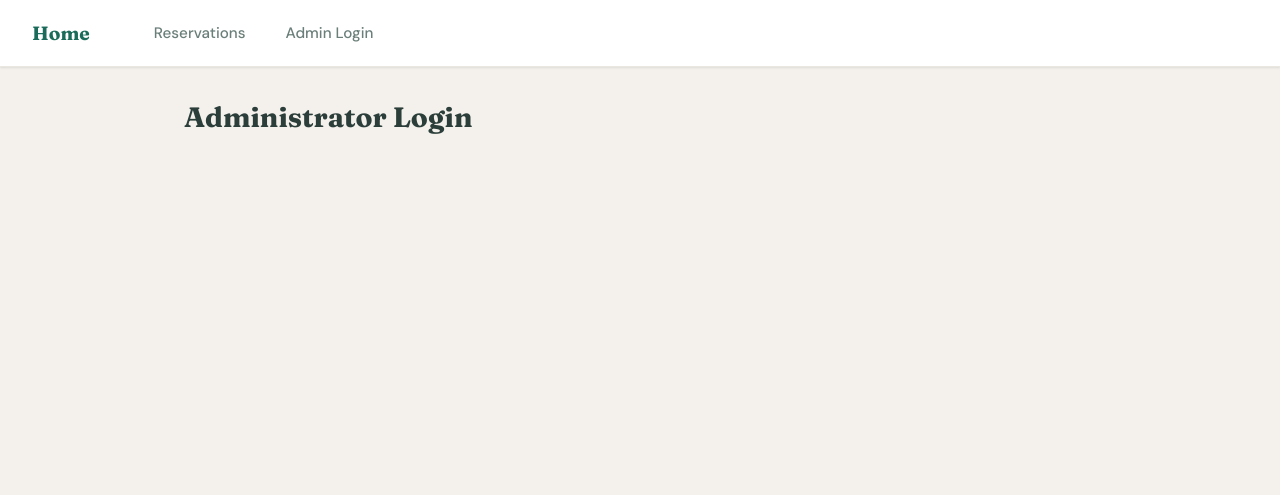
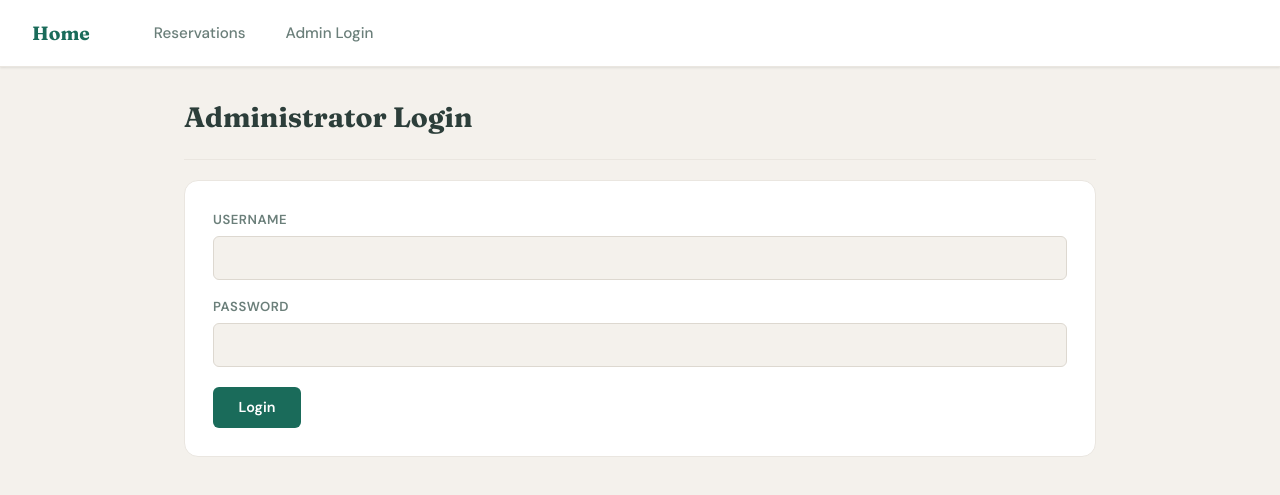
Before and after one commit to smk37git/INFOTC-4320-Final-Project, a Flask app: page /admin in a window 1280 px wide. Shown: the top 495 px of the page. Run offline with Flask 3, Linux system fonts and the light colour scheme.

Commit message:
Admin done
I think this is enough for now.

```diff
--- a/app.py
+++ b/app.py
@@ -41,5 +41,19 @@ def admin_get():
 
     return render_template('admin.html')
 
+@app.route('/admin', methods=('POST',))
+def admin_post():
+    username = request.form.get('username')
+    password = request.form.get('password')
+    admin_usr = "asd" #will come from db
+    admin_pass = 123 #will come from db
+
+    if username == admin_usr and int(password) == admin_pass:
+        return render_template('admin_dashboard.html')
+    else:
+        flash("Invalid username or password!!")
+        return redirect(url_for("admin_get"))
+
+
 # Run the application
 app.run(port=5008, debug=True)
--- a/templates/admin.html
+++ b/templates/admin.html
@@ -2,5 +2,14 @@
 
 {% block content %}
     <h1>{% block title %} Administrator Login {% endblock %}</h1>
+    <hr>
+
+    <form method='POST'>
+        <label for="username">Username</label>
+        <input type="text" id="username" name="username">
+        <label for="password">Password</label>
+        <input type="text" id="password" name="password">
+        <button type="submit">Login</button>
+    </form>
 
 {% endblock %}
```
Also changed, not shown: templates/admin_dashboard.html (added, +16 -0 lines).
